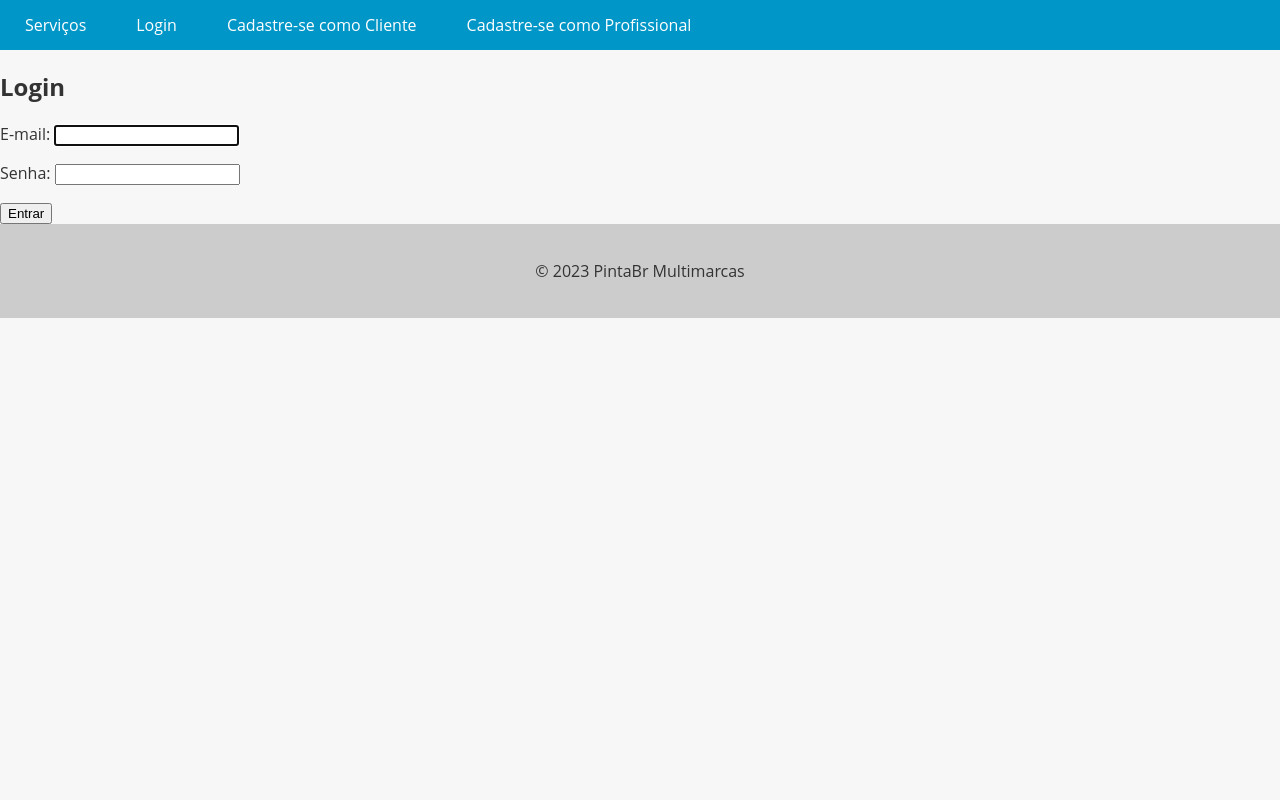
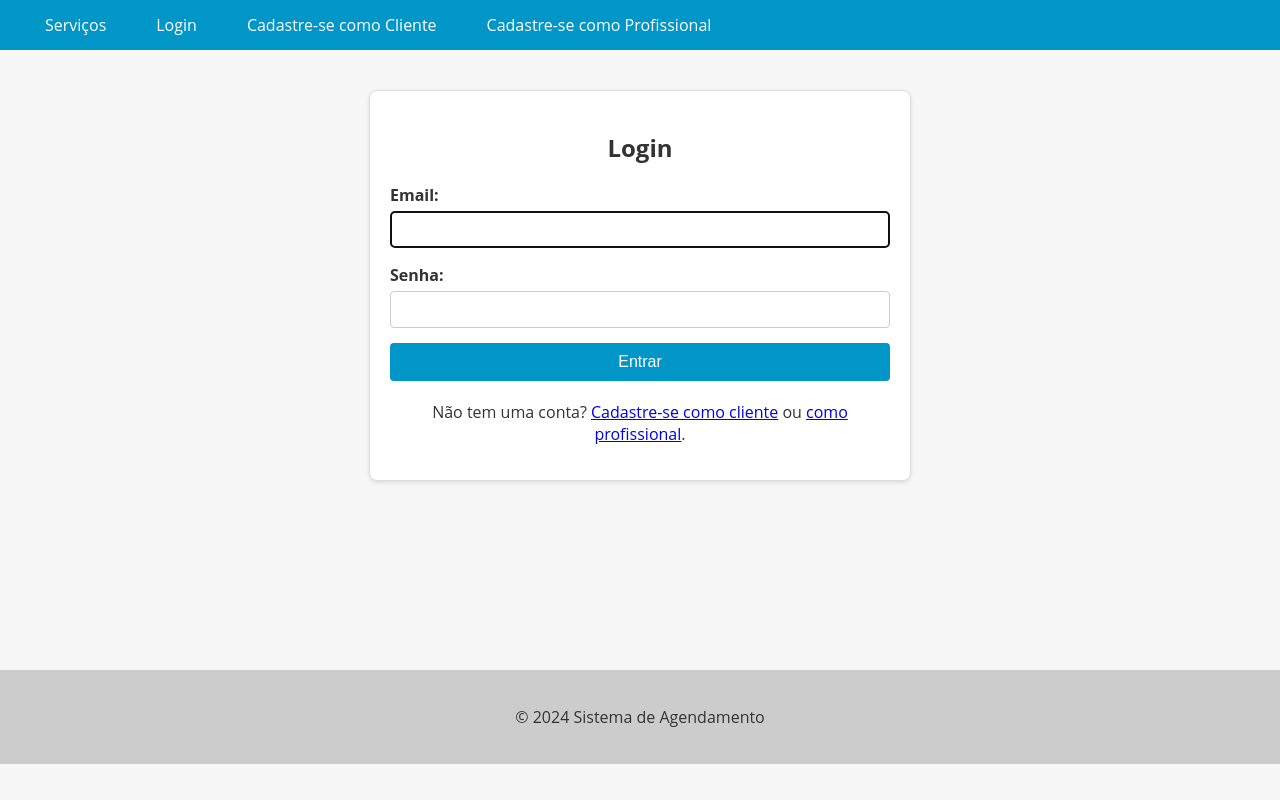
Before and after one commit to Walmir11/Django, a Django app: page /contas/login/ in a window 1280 px wide. Run offline with Django 5.2, Linux system fonts and the light colour scheme; parts of the project's set-up code (start-up, migrations or seed data) failed here and were passed over.

Commit message:
Atualizando

```diff
--- /dev/null
+++ b/accounts/templates/login.html
@@ -0,0 +1,78 @@
+{% extends "base.html" %}
+
+{% block title %}Login{% endblock %}
+
+{% block content %}
+  <style>
+    .form-container {
+      max-width: 500px;
+      margin: 20px auto;
+      padding: 20px;
+      background-color: #fff;
+      border: 1px solid #ddd;
+      border-radius: 8px;
+      box-shadow: 0 2px 4px rgba(0,0,0,0.1);
+    }
+    .form-container h2 {
+      text-align: center;
+      margin-bottom: 20px;
+    }
+    .form-container p {
+      margin-bottom: 15px;
+    }
+    .form-container label {
+      display: block;
+      margin-bottom: 5px;
+      font-weight: bold;
+    }
+    .form-container input[type="text"],
+    .form-container input[type="password"] {
+      width: 100%;
+      padding: 10px;
+      border: 1px solid #ccc;
+      border-radius: 4px;
+      box-sizing: border-box; /* Important */
+    }
+    .form-container button {
+      width: 100%;
+      padding: 10px;
+      background-color: #0096c7;
+      color: white;
+      border: none;
+      border-radius: 4px;
+      cursor: pointer;
+      font-size: 16px;
+    }
+    .form-container button:hover {
+      background-color: #0077a2;
+    }
+    .errorlist {
+      list-style-type: none;
+      padding: 0;
+      margin: 0 0 15px 0;
+      color: #d9534f;
+      background-color: #f2dede;
+      border: 1px solid #ebccd1;
+      border-radius: 4px;
+      padding: 10px;
+    }
+  </style>
+  <div class="form-container">
+    <form method="post" novalidate>
+      <h2>Login</h2>
+        {% csrf_token %}
+
+        {{ form.non_field_errors }}
+
+        <p><label for="{{ form.username.id_for_label }}">Email:</label> {{ form.username }}</p>
+        <p><label for="{{ form.password.id_for_label }}">Senha:</label> {{ form.password }}</p>
+
+        <button type="submit">Entrar</button>
+    </form>
+    <p style="text-align: center; margin-top: 20px;">
+        Não tem uma conta?
+        <a href="{% url 'cadastro_cliente' %}">Cadastre-se como cliente</a> ou
+        <a href="{% url 'cadastro_profissional' %}">como profissional</a>.
+    </p>
+  </div>
+{% endblock %}
--- a/accounts/templates/accounts/register.html
+++ b/accounts/templates/register.html
@@ -1,10 +1,10 @@
 {% extends "base.html" %}
 
-{% block title %}Cadastro{% endblock %}
+{% block title %}{{ titulo_pagina|default:"Cadastro" }}{% endblock %}
 
 {% block content %}
 
-    <h2>Crie sua conta</h2>
+    <h2>{{ titulo_pagina|default:"Crie sua conta" }}</h2>
     <form method="post">
         {% csrf_token %}
 
--- a/accounts/urls.py
+++ b/accounts/urls.py
@@ -1,13 +1,15 @@
 from django.urls import path
 from django.contrib.auth import views as auth_views
 from .views import CadastroClienteView, CadastroProfissionalView, PainelView
+from accounts.views import login_view, logout_view
 
 urlpatterns = [
-    path("login/", auth_views.LoginView.as_view(template_name="accounts/login.html"), name="login"),
-    path("logout/", auth_views.LogoutView.as_view(), name="logout"),
+    path('login/', login_view, name='login'),
+    path('logout/', logout_view, name='logout'),
 
     path("cadastro/cliente/", CadastroClienteView.as_view(), name="cadastro_cliente"),
     path("cadastro/profissional/", CadastroProfissionalView.as_view(), name="cadastro_profissional"),
 
     path("painel/", PainelView.as_view(), name="painel"),
+
 ]
--- a/accounts/views.py
+++ b/accounts/views.py
@@ -1,3 +1,6 @@
+from django.contrib.auth.forms import UserCreationForm, AuthenticationForm
+from django.shortcuts import render, redirect
+from django.contrib.auth import authenticate, login, logout
 from django.urls import reverse_lazy
 from django.views.generic import CreateView, TemplateView
 from django.contrib.auth.mixins import LoginRequiredMixin
@@ -5,17 +8,44 @@ from .forms import ClienteCreationForm, ProfissionalCreationForm
 
 class CadastroClienteView(CreateView):
     form_class = ClienteCreationForm
-    template_name = 'accounts/register.html'
+    template_name = 'register.html'
     success_url = reverse_lazy('login')
+
+    def get_context_data(self, **kwargs):
+        context = super().get_context_data(**kwargs)
+        context['titulo_pagina'] = 'Cadastro de Cliente'
+        return context
 
 class CadastroProfissionalView(CreateView):
     form_class = ProfissionalCreationForm
-    template_name = 'accounts/register.html'
+    template_name = 'register.html'
     success_url = reverse_lazy('login')
 
+    def get_context_data(self, **kwargs):
+        context = super().get_context_data(**kwargs)
+        context['titulo_pagina'] = 'Cadastro de Profissional'
+        return context
+
 class PainelView(LoginRequiredMixin, TemplateView):
-    def get_template_name(self):
+    def get_template_names(self):
         # Decide qual painel mostrar baseado no tipo de usuário
         if self.request.user.user_type == 'PROFISSIONAL':
-            return 'accounts/painel_profissional.html'
-        return 'accounts/painel_cliente.html'
+            return ['painel_profissional.html']
+        return ['painel_cliente.html']
+
+def login_view(request):
+    form = AuthenticationForm(request, data=request.POST or None)
+    if request.method == 'POST':
+        if form.is_valid():
+            # Como o USERNAME_FIELD é 'email', o form.cleaned_data['username'] conterá o email.
+            user = form.get_user()
+            if user is not None:
+                login(request, user)
+                return redirect('painel')
+    # Passa o formulário (com erros, se houver) para o template com o nome 'form'
+    return render(request, 'login.html', {'form': form})
+
+def logout_view(request):
+    logout(request)
+    # Redireciona para a URL de login, conforme definido em settings.py
+    return redirect('login')
--- a/accounts/templates/accounts/painel_cliente.html
+++ b/agendamento/templates/painel_cliente.html
@@ -8,4 +8,5 @@
 
   <h3>Seus Próximos Agendamentos</h3>
   {# Aqui você irá listar os agendamentos futuros do cliente #}
+  <p>Em breve, seus agendamentos aparecerão aqui.</p>
 {% endblock %}
--- a/accounts/templates/accounts/painel_profissional.html
+++ b/agendamento/templates/painel_profissional.html
@@ -8,7 +8,9 @@
 
   <h3>Sua Agenda de Hoje</h3>
   {# Aqui você irá mostrar a agenda do dia para o profissional #}
+  <p>Em breve, sua agenda aparecerá aqui.</p>
 
   <h3>Gerenciar Serviços</h3>
-  {# Aqui você pode adicionar links para criar/editar serviços #}
+  <a href="{% url 'servico_create' %}">Adicionar Novo Serviço</a>
+  {# Aqui você também pode listar os serviços já existentes com um link para editar/deletar #}
 {% endblock %}
--- a/accounts/templates/accounts/login.html
+++ b/agendamento/templates/servico_form.html
@@ -1,14 +1,14 @@
 {% extends "base.html" %}
 
-{% block title %}Login{% endblock %}
+{% block title %}{{ titulo_pagina }}{% endblock %}
 
 {% block content %}
 
-    <h2>Login</h2>
+    <h2>{{ titulo_pagina }}</h2>
     <form method="post">
         {% csrf_token %}
         {{ form.as_p }}
-        <button type="submit">Entrar</button>
+        <button type="submit">Salvar Serviço</button>
     </form>
 
 {% endblock %}
--- a/agendamento/urls.py
+++ b/agendamento/urls.py
@@ -1,7 +1,8 @@
 from django.urls import path
-from .views import HomePageView
+from .views import HomePageView, ServicoCreateView
 
 # Adicione aqui as URLs para a página inicial, agendamento, etc.
 urlpatterns = [
     path('', HomePageView.as_view(), name='home'),
+    path('servico/novo/', ServicoCreateView.as_view(), name='servico_create'),
 ]
--- a/app/templates/base.html
+++ b/app/templates/base.html
@@ -1,8 +1,9 @@
 <!DOCTYPE html>
-<html lang="en"><head>
+<html lang="pt-br">
+<head>
   <meta charset="UTF-8">
   <meta name="viewport" content="width=device-width, initial-scale=1.0">
-  <title>{% block title %}{% endblock %}</title>
+  <title>{% block title %}Sistema de Agendamento{% endblock %}</title>
   <style>
     body {
         font-family: 'Open Sans', sans-serif;
@@ -18,11 +19,17 @@
         text-align: center;
     }
 
+    main {
+        padding: 20px;
+        min-height: 70vh;
+    }
+
     footer {
         background-color: #ccc;
         color: #333;
         padding: 20px;
         text-align: center;
+        margin-top: 20px;
     }
 
     nav {
@@ -32,6 +39,7 @@
         display: flex;
         justify-content: space-between;
         align-items: center;
+        padding: 0 20px;
     }
 
     nav ul {
@@ -56,15 +64,6 @@
     nav ul li a:hover {
         background-color: #32bbe8;
     }
-
-    nav ul li.active a {
-        background-color: #666;
-    }
-
-    nav ul li.active a:hover {
-        background-color: #999;
-    }
-
   </style>
 </head>
 <body>
@@ -97,8 +96,8 @@
   </main>
 
   <footer>
-    <p>© 2023 PintaBr Multimarcas</p>
+    <p>© 2024 Sistema de Agendamento</p>
   </footer>
 
-
-</body></html>
+</body>
+</html>
```
Also changed, not shown: agendamento/templates/home.html (+13 -1 lines), agendamento/views.py (+24 -2 lines).
